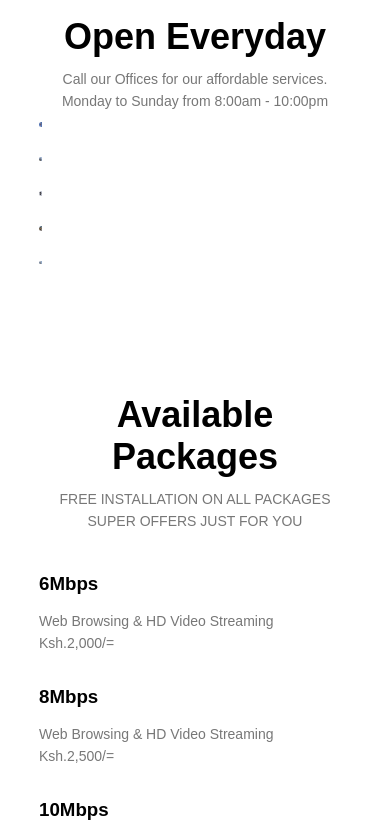
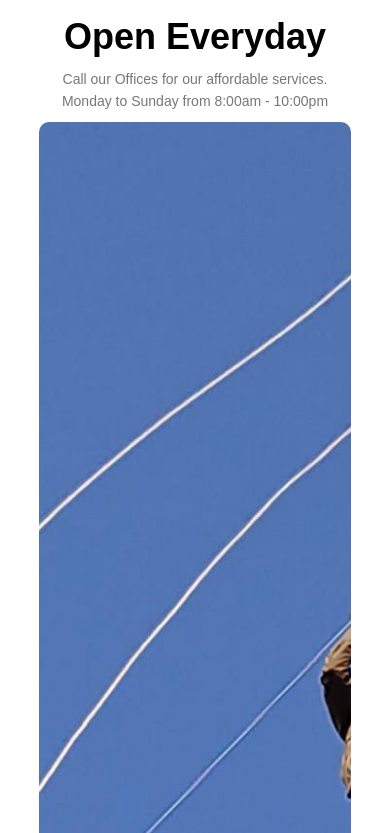
Before and after one commit to websitedesign-art/jolinks-solutions, a plain HTML site: page index.html in a window 390 px wide. Shown: the part 1760-2593 px from the top of the page. Drawn offline with Linux system fonts and the light colour scheme.

Commit message:
Add files via upload

```diff
--- a/style.css
+++ b/style.css
@@ -186,8 +186,9 @@ nav .fa{
  }
  @media(max-width: 700px){
    .campus-col img{
-       width: 3px;
-       display: list-item;
+      display: list-item;
+      margin-top: auto;
+      margin-bottom: 0.5px;
    }
 }
  .layer{
```
